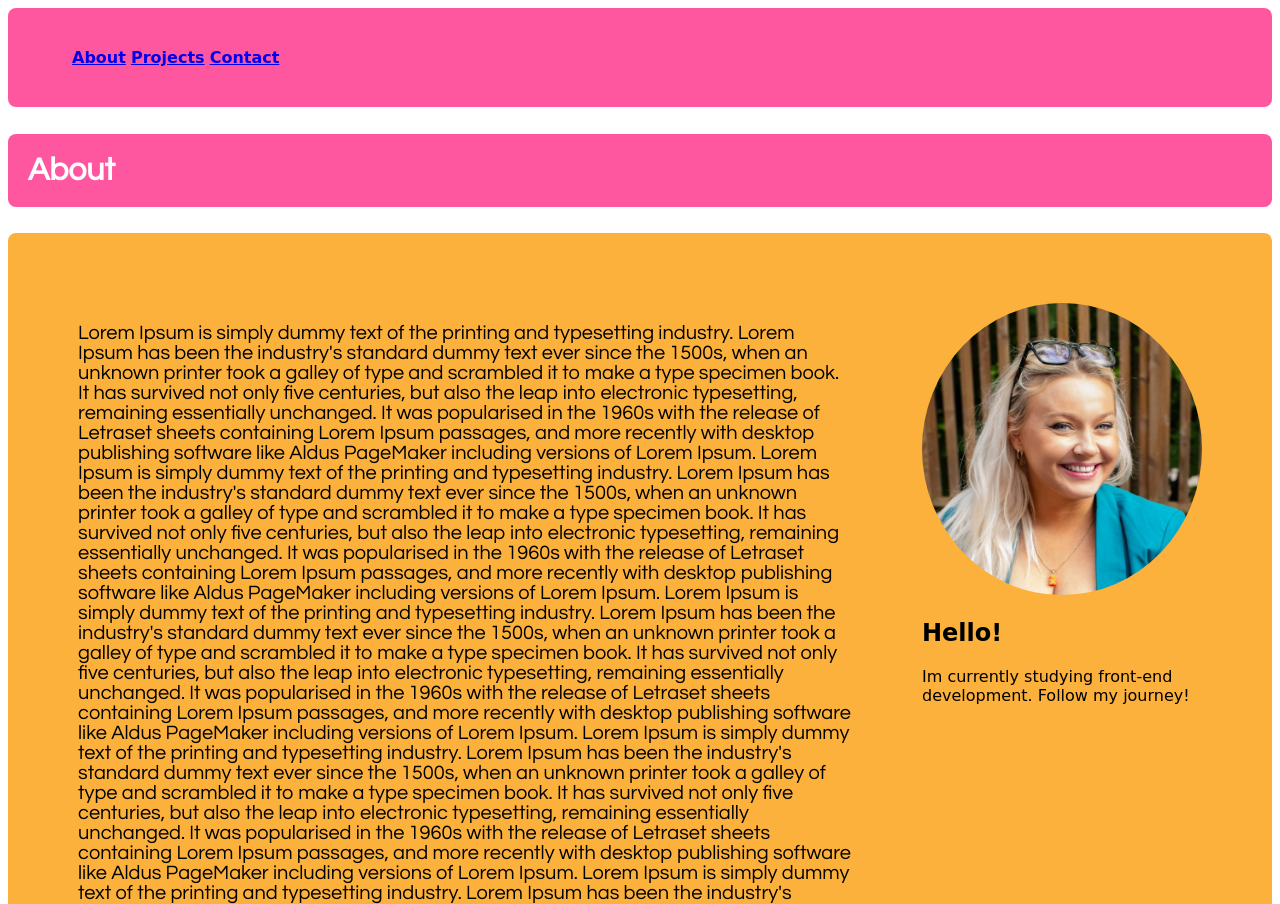
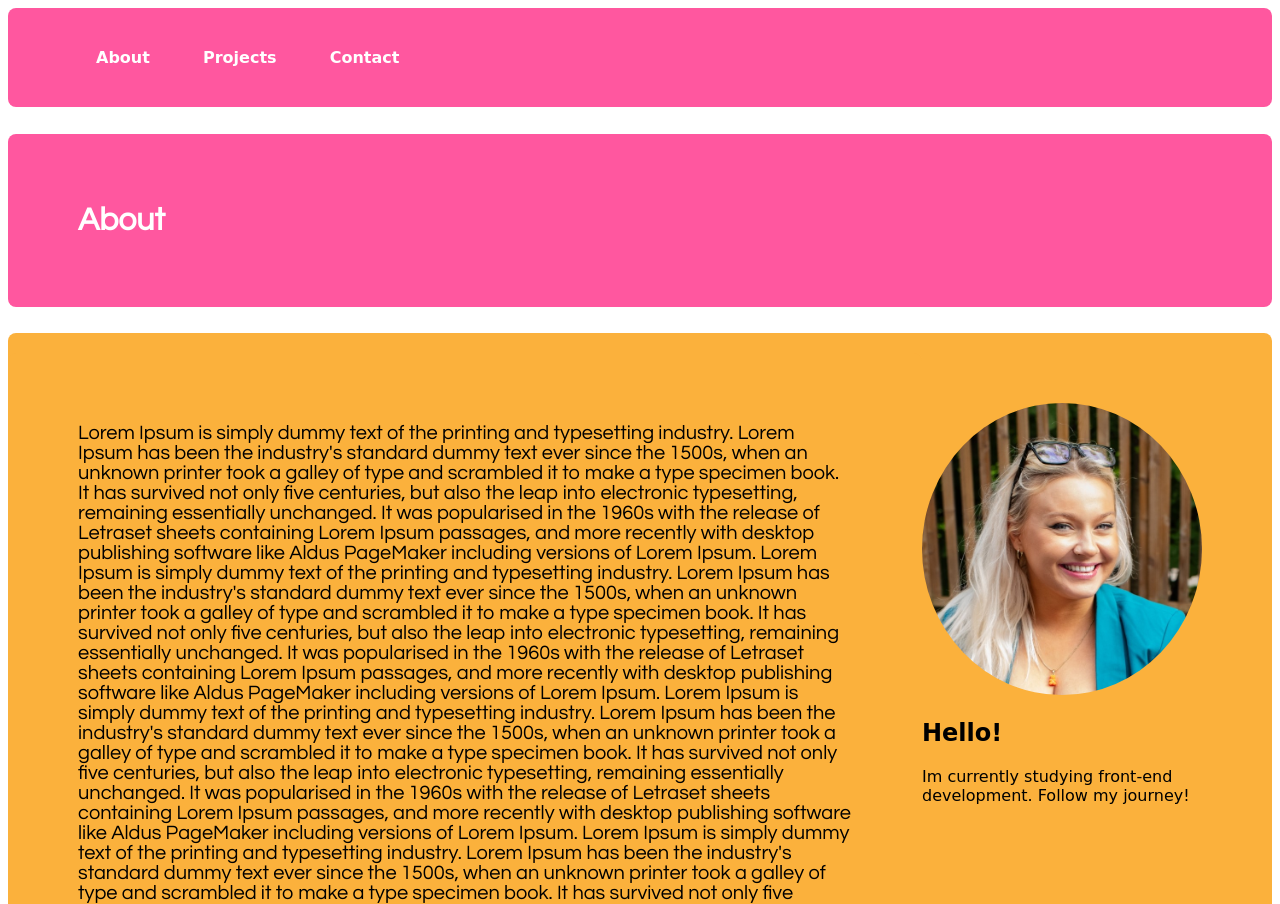
Before and after one commit to LineSvensen/week-2-html-css, a plain HTML site: page index.html in a window 1280 px wide. Shown: the top 904 px of the page. Drawn offline with Linux system fonts and the light colour scheme; a web font is replaced by a local one.

Commit message:
Hover on navbar

```diff
--- a/index.html
+++ b/index.html
@@ -23,9 +23,9 @@
     <header>
         <nav>
             <ul>
-                <li><a href="#about">About</a></li>
-                <li><a href="#projects">Projects</a></li>
-                <li><a href="#contact">Contact</a></li>
+                <li><a class="nav-link-about" href="#about">About</a></li>
+                <li><a class="nav-link-projects" href="#projects">Projects</a></li>
+                <li><a class="nav-link-contact" href="#contact">Contact</a></li>
             </ul>
         </nav>
     </header>
--- a/portfoliostyle.css
+++ b/portfoliostyle.css
@@ -9,6 +9,30 @@ html {
 nav li {
     display: inline-block;
     font-weight: bold;
+    text-decoration: none;
+    color: white;
+}
+
+.nav-link-about {
+    color: white;
+    text-decoration: none;
+    display: inline-block;
+    font-weight: bold;
+    margin: 0 24px;
+}
+.nav-link-projects {
+    color: white;
+    text-decoration: none;
+    display: inline-block;
+    font-weight: bold;
+    margin: 0 24px;
+}
+.nav-link-contact {
+    color: white;
+    text-decoration: none;
+    display: inline-block;
+    font-weight: bold;
+    margin: 0 24px;
 }
 
  header {
@@ -25,6 +49,9 @@ img {
     margin-top: 70px;
     margin-right: 70px;
 }
+a:hover {
+    color: black;
+}
 
 #about {
     display: flex;
@@ -34,7 +61,7 @@ img {
 
         background-color: #FF579F;
         color: white;
-        padding: 20px;
+        padding: 70px;
         border-radius: 8px;
         font-size: 32px;
         font-family: "Century Gothic";
```
